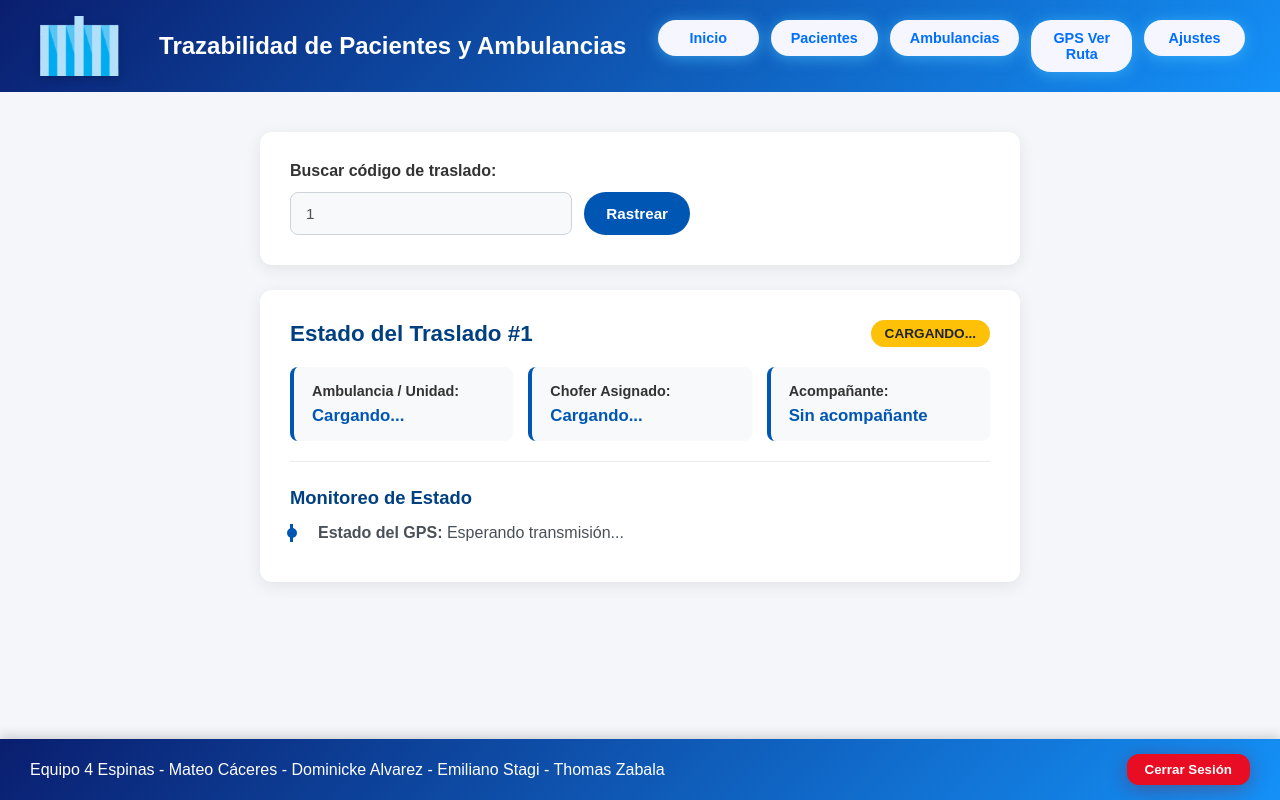
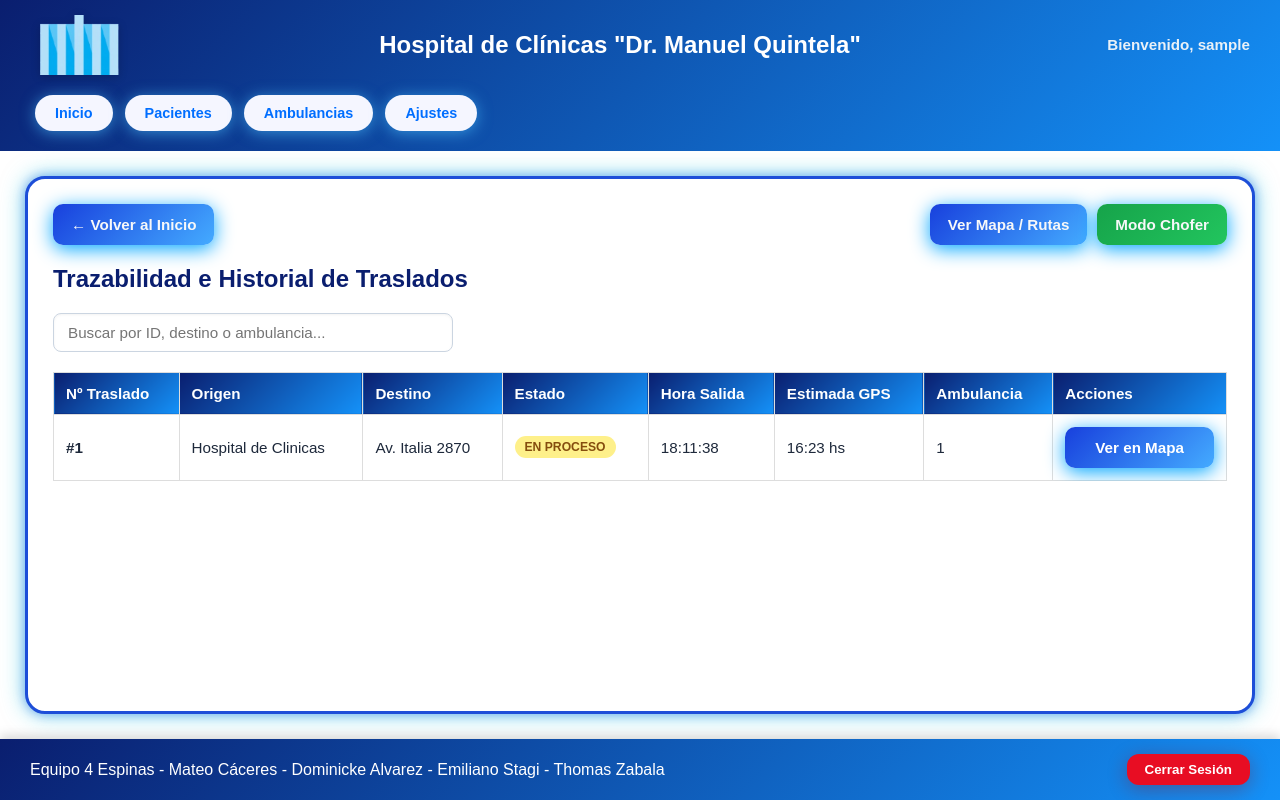
Before and after one commit to espinascuatro-rgb/Fronted-4Espinas, a PHP site: template pages/trazabilidad.php in a window 1280 px wide. Run offline with PHP 8.4, Linux system fonts and the light colour scheme; the template is opened without the code that fills it, so the values that code supplies are empty; the visitor is signed in with stand-in values (Sample User, id 1); data comes from the database, SQL or seed files in the repository.

Commit message:
Separe archivos y le di estructura

```diff
--- a/css/trazabilidad.css
+++ b/css/trazabilidad.css
@@ -1,196 +1,119 @@
-/* ==========================================================================
-   Body, main, diseño de tarjetas.
-   ========================================================================== */
-body {
-    margin: 0;
-    min-height: 100vh;
-    display: flex;
-    flex-direction: column;
-    font-family: Arial, sans-serif;
-    background-color: #f4f6f9;
+.contenedor-trazabilidad-main {
+    grid-template-columns: 1fr;
+    display: block;
 }
 
-/* Todos son pasajeros, menos el chofer */
-.maintrazabilidad {
-    display: flex;
-    flex-direction: column;
-    gap: 25px;
-    padding: 40px 20px;
-    flex: 1;
-    box-sizing: border-box;
-    max-width: 800px;
-    width: 100%;
-    margin: 0 auto;
-}
-
-.tarjeta {
-    background-color: #ffffff;
-    border-radius: 12px;
-    box-shadow: 0 4px 16px rgba(0, 0, 0, 0.08);
-    padding: 30px;
-    box-sizing: border-box;
-}
-
-.tarjeta-header {
+.header-acciones-trazabilidad {
     display: flex;
     justify-content: space-between;
     align-items: center;
+    margin-bottom: 20px;
+    gap: 10px;
     flex-wrap: wrap;
-    gap: 15px;
-    margin-bottom: 20px;
-}
-/* ==========================================================================
-   Diseño de titulos, parrafos y texto en general.
-   ========================================================================== */
-.tarjeta h2 {
-    color: #004080;
-    font-size: 1.4rem;
-    margin: 0;
 }
 
-.tarjeta h3 {
-    color: #004080;
-    font-size: 1.15rem;
-    margin-top: 25px;
-    margin-bottom: 15px;
+.grupo-botones-nav {
+    display: flex;
+    gap: 10px;
 }
 
-.tarjeta p {
-    color: #333333;
-    margin-top: 0;
-    margin-bottom: 12px;
-}
-/* ==========================================================================
-   input de busqueda, botones y etiquetas varias.
-   ========================================================================== */
-.search-container {
-    display: flex;
-    gap: 12px;
-    max-width: 400px;
+.btn-volver, .btn-ver-mapa, .btn-chofer-nav {
+    width: auto !important;
 }
 
-.search-input {
-    flex: 1;
-    padding: 12px 15px;
-    border: 1px solid #ced4da;
-    border-radius: 8px;
-    font-size: 0.95rem;
-    background-color: #f8f9fa;
-    color: #495057;
-    transition: border-color 0.3s ease, box-shadow 0.3s ease;
+.btn-chofer-nav {
+    background: linear-gradient(135deg, #16a34a, #22c55e) !important;
 }
 
-.search-input:focus {
-    border-color: #0056b3;
-    background-color: #ffffff;
-    outline: none;
-    box-shadow: 0 0 0 3px rgba(0, 86, 179, 0.15);
-}
-
-.btn-primary {
-    background-color: #0056b3;
-    color: white;
-    border: none;
-    border-radius: 25px;
-    padding: 10px 22px;
-    font-weight: bold;
-    font-size: 0.95rem;
-    cursor: pointer;
-    transition: background-color 0.3s ease;
-}
-
-.btn-primary:hover {
-    background-color: #003d82;
-}
-
-.info-grid {
-    display: grid;
-    grid-template-columns: repeat(auto-fit, minmax(220px, 1fr));
-    gap: 15px;
+.titulo-seccion {
+    color: #0a1e6f;
     margin-bottom: 20px;
 }
 
-.info-card {
-    background-color: #f8f9fa;
-    padding: 15px 18px;
-    border-radius: 8px;
-    border-left: 4px solid #0056b3;
+.panel-filtro-trazabilidad {
+    margin-bottom: 20px;
 }
 
-.info-card strong {
-    color: #333333;
-    font-size: 0.9rem;
+.input-buscar {
+    width: 100%;
+    max-width: 400px;
+    padding: 10px 14px;
+    border-radius: 8px;
+    border: 1px solid #cbd5e1;
+    font-size: 0.95rem;
+    box-shadow: inset 0 1px 3px rgba(0, 0, 0, 0.05);
 }
 
-.info-value {
-    font-weight: bold;
-    color: #0056b3;
-    font-size: 1.05rem;
-    margin-top: 6px;
+.overflow-tabla {
+    overflow-x: auto;
 }
 
-.separator {
-    border: none;
-    border-top: 1px solid #e9ecef;
-    margin: 20px 0;
+.tabla-trazabilidad {
+    width: 100%;
+    border-collapse: collapse;
+    background: #ffffff;
+    font-size: 0.95rem;
 }
 
-.badge {
+.tabla-trazabilidad th {
+    background: linear-gradient(135deg, #0a1e6f, #1491f8);
+    color: white;
+    padding: 12px;
+    border: 1px solid #ddd;
+    text-align: left;
+}
+
+.tabla-trazabilidad td {
+    padding: 12px;
+    border: 1px solid #ddd;
+}
+
+.td-vacio {
+    text-align: center;
+    padding: 20px;
+    color: #64748b;
+}
+
+.badge-estado {
+    padding: 4px 10px;
+    border-radius: 12px;
+    font-weight: bold;
+    font-size: 0.8em;
     display: inline-block;
-    padding: 6px 14px;
-    border-radius: 20px;
-    font-size: 0.85rem;
-    font-weight: bold;
-    text-transform: uppercase;
 }
 
 .badge-pendiente {
-    background-color: #ffc107;
-    color: #212529;
+    background-color: #e2e8f0;
+    color: #475569;
 }
 
-.badge-proceso {
-    background-color: #28a745;
-    color: #ffffff;
+.badge-en_proceso {
+    background-color: #fef08a;
+    color: #854d0e;
 }
 
 .badge-finalizado {
-    background-color: #6c757d;
-    color: #ffffff;
+    background-color: #dcfce7;
+    color: #166534;
 }
 
-.timeline-list {
-    list-style: none;
-    padding-left: 0;
-    position: relative;
-    margin: 0;
+.btn-ver-ruta-tabla {
+    border: none;
+    border-radius: 6px;
+    padding: 6px 12px;
+    background: linear-gradient(135deg, #1840dd, #44abff);
+    color: white;
+    font-weight: bold;
+    cursor: pointer;
+    font-size: 0.85rem;
 }
 
-.timeline-item {
-    position: relative;
-    padding-left: 25px;
-    margin-bottom: 10px;
-    border-left: 3px solid #0056b3;
-    transition: all 0.3s;
-    color: #495057;
+.btn-ver-ruta-tabla a {
+    color: white;
+    text-decoration: none;
 }
 
-.timeline-item::before {
-    content: '';
-    position: absolute;
-    left: -6.5px;
-    top: 4px;
-    width: 10px;
-    height: 10px;
-    border-radius: 50%;
-    background-color: #0056b3;
+.btn-ver-ruta-tabla:hover {
+    transform: translateY(-1px);
+    box-shadow: 0 3px 10px rgba(0, 166, 255, 0.4);
 }
-
-.timeline-item.inactivo {
-    border-left-color: #ced4da;
-    color: #6c757d;
-}
-
-.timeline-item.inactivo::before {
-    background-color: #ced4da;
-}
--- a/pages/trazabilidad.php
+++ b/pages/trazabilidad.php
@@ -1,72 +1,116 @@
-<?php require_once __DIR__ . '/../php/checksesion.php'; ?>
+<?php
+require_once __DIR__ . '/../php/checksesion.php';
+require_once __DIR__ . '/../php/conexion.php';
+
+// Consulta para obtener la trazabilidad completa de traslados
+$sql_trazabilidad = "SELECT t.*, a.kilometraje, a.matricula
+                      FROM traslado t
+                      LEFT JOIN ambulancia a ON t.matricula_ambulancia = a.numero_de_serie
+                      ORDER BY t.id_traslado DESC";
+$res_trazabilidad = $con->query($sql_trazabilidad);
+?>
 <!DOCTYPE html>
 <html lang="es">
+
 <head>
     <meta charset="UTF-8">
     <meta name="viewport" content="width=device-width, initial-scale=1.0">
-    <title>Trazabilidad - Hospital de Clínicas</title>
+    <title>Trazabilidad de Traslados - Hospital de Clínicas</title>
     <link rel="stylesheet" href="../css/elementosC.css">
+    <link rel="stylesheet" href="../css/guia.css">
     <link rel="stylesheet" href="../css/trazabilidad.css">
 </head>
-<body>
+
+<body class="bodyguia">
     <header class="Headerguia">
         <img src="../fotos-videos/logor.png" alt="Logo del hospital" class="logo">
-        <h2>Trazabilidad de Pacientes y Ambulancias</h2>
+        <h1>Hospital de Clínicas "Dr. Manuel Quintela"</h1>
+        <p>Bienvenido, <?php echo htmlspecialchars($_SESSION['usuario_nombre']); ?></p>
         <nav class="navguia">
             <a href="../pages/guia.php">Inicio</a>
             <a href="../pages/tratamientos.php">Pacientes</a>
             <a href="../pages/traslados.php">Ambulancias</a>
-            <a href="../pages/ver-ruta.php">GPS Ver Ruta</a>
             <a href="../pages/ajustes.php">Ajustes</a>
         </nav>
     </header>
 
-    <main class="maintrazabilidad">
-        <section id="traslado1" class="tarjeta">
-            <p><strong>Buscar código de traslado:</strong></p>
-            <div class="search-container">
-                <input type="number" id="inputBuscarId" placeholder="Ingrese ID (Ej: 1)" value="1" class="search-input">
-                <button type="button" id="btnRastrear" class="btn-primary">Rastrear</button>
-            </div>
-        </section>
-
-        <section class="tarjeta">
-            <div class="tarjeta-header">
-                <h2>Estado del Traslado #<span id="lblIdTraslado">1</span></h2>
-                <span id="badgeEstado" class="badge badge-pendiente">Cargando...</span>
-            </div>
-
-            <div class="info-grid">
-                <div class="info-card">
-                    <strong>Ambulancia / Unidad:</strong>
-                    <div id="lblAmbulancia" class="info-value">Cargando...</div>
-                </div>
-                <div class="info-card">
-                    <strong>Chofer Asignado:</strong>
-                    <div id="lblChofer" class="info-value">Cargando...</div>
-                </div>
-                <div class="info-card">
-                    <strong>Acompañante:</strong>
-                    <div id="lblAcompanante" class="info-value">Sin acompañante</div>
+    <main class="mainguia">
+        <section class="sectionguia contenedor-trazabilidad-main">
+            <div class="header-acciones-trazabilidad">
+                <button class="btnguia1 btn-volver">
+                    <a href="../pages/guia.php">← Volver al Inicio</a>
+                </button>
+                <div class="grupo-botones-nav">
+                    <button class="btnguia6 btn-ver-mapa">
+                        <a href="../pages/ver-ruta.php">Ver Mapa / Rutas</a>
+                    </button>
+                    <button class="btnguia4 btn-chofer-nav">
+                        <a href="../pages/modo-chofer.php">Modo Chofer</a>
+                    </button>
                 </div>
             </div>
 
-            <hr class="separator">
+            <h2 class="titulo-seccion">Trazabilidad e Historial de Traslados</h2>
 
-            <h3>Monitoreo de Estado</h3>
-            <ul class="timeline-list">
-                <li id="step1" class="timeline-item">
-                    <strong>Estado del GPS:</strong> <span id="lblEstadoTexto">Esperando transmisión...</span>
-                </li>
-            </ul>
+            <!-- Filtro de Búsqueda -->
+            <div class="panel-filtro-trazabilidad">
+                <input type="text" id="inputBuscarTrazabilidad" placeholder="Buscar por ID, destino o ambulancia..." class="input-buscar">
+            </div>
+
+            <!-- Tabla de Historial -->
+            <div class="overflow-tabla">
+                <table class="tabla-trazabilidad" id="tablaTrazabilidad">
+                    <thead>
+                        <tr>
+                            <th>Nº Traslado</th>
+                            <th>Origen</th>
+                            <th>Destino</th>
+                            <th>Estado</th>
+                            <th>Hora Salida</th>
+                            <th>Estimada GPS</th>
+                            <th>Ambulancia</th>
+                            <th>Acciones</th>
+                        </tr>
+                    </thead>
+                    <tbody>
+                        <?php if ($res_trazabilidad && $res_trazabilidad->num_rows > 0): ?>
+                            <?php while ($row = $res_trazabilidad->fetch_assoc()): ?>
+                                <tr>
+                                    <td><strong>#<?php echo $row['id_traslado']; ?></strong></td>
+                                    <td><?php echo htmlspecialchars($row['origen'] ?? 'Hospital de Clínicas'); ?></td>
+                                    <td><?php echo htmlspecialchars($row['destino'] ?? 'N/A'); ?></td>
+                                    <td>
+                                        <span class="badge-estado badge-<?php echo htmlspecialchars($row['estado'] ?? 'pendiente'); ?>">
+                                            <?php echo strtoupper(str_replace('_', ' ', $row['estado'] ?? 'PENDIENTE')); ?>
+                                        </span>
+                                    </td>
+                                    <td><?php echo htmlspecialchars($row['hora_de_salida'] ?? 'N/A'); ?></td>
+                                    <td><?php echo htmlspecialchars($row['hora_estimada_gps'] ?? 'N/A'); ?></td>
+                                    <td><?php echo htmlspecialchars($row['matricula_ambulancia'] ?? 'N/A'); ?></td>
+                                    <td>
+                                        <button class="btn-ver-ruta-tabla">
+                                            <a href="../pages/ver-ruta.php?id=<?php echo $row['id_traslado']; ?>">Ver en Mapa</a>
+                                        </button>
+                                    </td>
+                                </tr>
+                            <?php endwhile; ?>
+                        <?php else: ?>
+                            <tr>
+                                <td colspan="8" class="td-vacio">No hay traslados registrados en el sistema.</td>
+                            </tr>
+                        <?php endif; ?>
+                    </tbody>
+                </table>
+            </div>
         </section>
     </main>
 
     <footer class="footerguia">
         <p>Equipo 4 Espinas - Mateo Cáceres - Dominicke Alvarez - Emiliano Stagi - Thomas Zabala</p>
-        <button class="logout"><a href="../php/logout.php">Cerrar Sesión</a></button>
+        <button><a href="../php/logout.php">Cerrar Sesión</a></button>
     </footer>
 
     <script src="../js/trazabilidad.js"></script>
 </body>
+
 </html>
```
Also changed, not shown: js/trazabilidad.js (+17 -5 lines).
